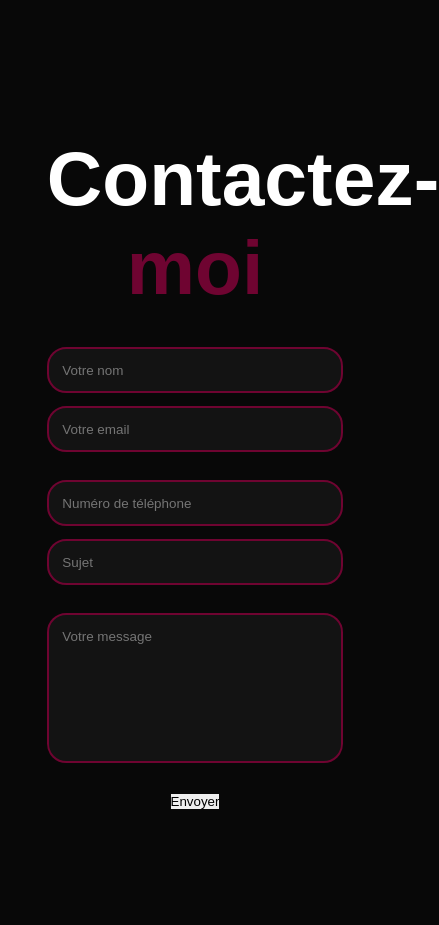
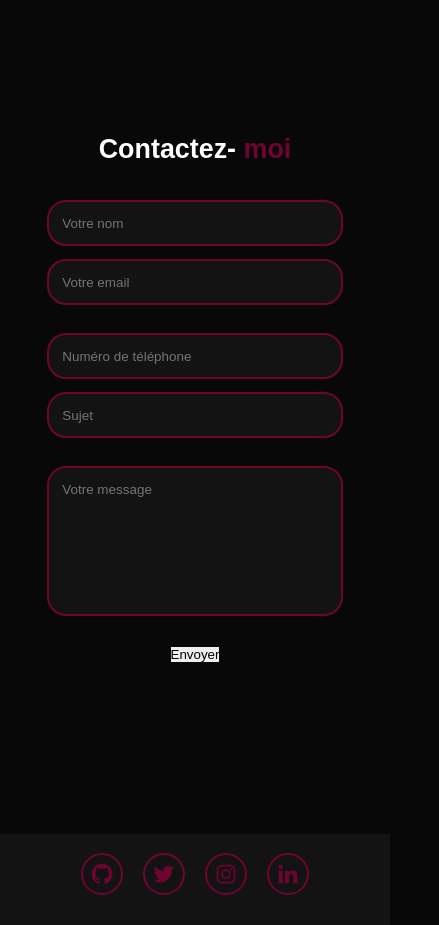
Before and after one commit to Mouna1303/portfolio-vue, a Vue app in the folder vue-portfolio/: page / in a window 390 px wide. Shown: the part 5740-6665 px from the top of the page, 439 px wide, since content can reach past the window. Built offline with nearby package versions, Linux system fonts and the light colour scheme; the HTML template or start-up script is replaced by a standard one.

Commit message:
responsivité

```diff
--- a/vue-portfolio/src/components/ContactSection.vue
+++ b/vue-portfolio/src/components/ContactSection.vue
@@ -114,6 +114,10 @@ form textarea {
   form {
     flex-direction: column;
   }
+  .contact .heading {
+    font-size: 3.5rem; /* Ajustez la valeur selon vos besoins */
+    margin-bottom: 2rem;
+  }
 }
 
 @media (max-width: 480px) {
@@ -125,5 +129,9 @@ form textarea {
     padding: 1.4rem;
     font-size: 1.4rem;
   }
+  .contact .heading {
+    font-size: 2.8rem; /* Plus petit pour les mobiles */
+    margin-bottom: 1.5rem;
+  }
 }
 </style>
```
